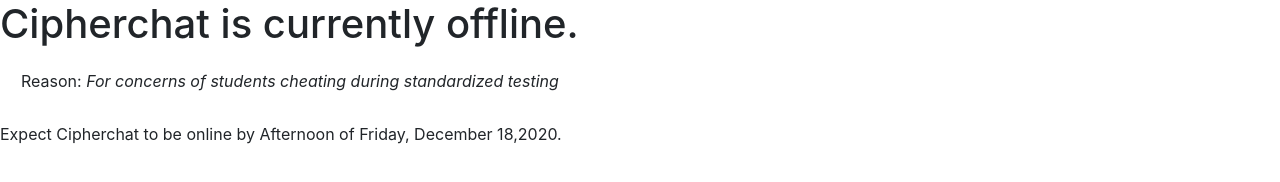
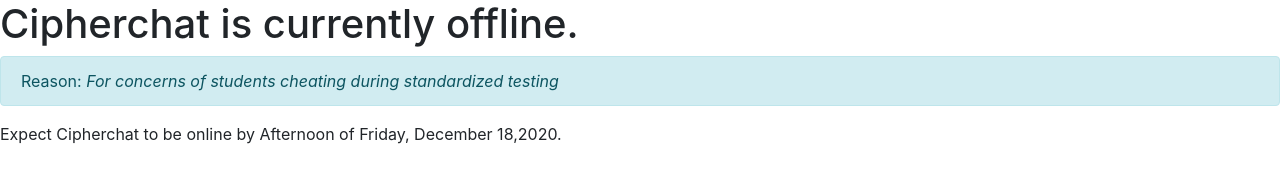
Before and after one commit to avidcoder123/cipherchat-error, a plain HTML site: page index.html in a window 1280 px wide. Drawn offline with nearby package versions, Linux system fonts and the light colour scheme.

Commit message:
Update index.html

```diff
--- a/index.html
+++ b/index.html
@@ -6,7 +6,7 @@
   </head>
   <body>
     <h1>Cipherchat is currently offline.</h1>
-    <div class="alert alrt-info">
+    <div class="alert alert-info">
       Reason:
       <i>For concerns of students cheating during standardized testing</i>
     </div>
```
